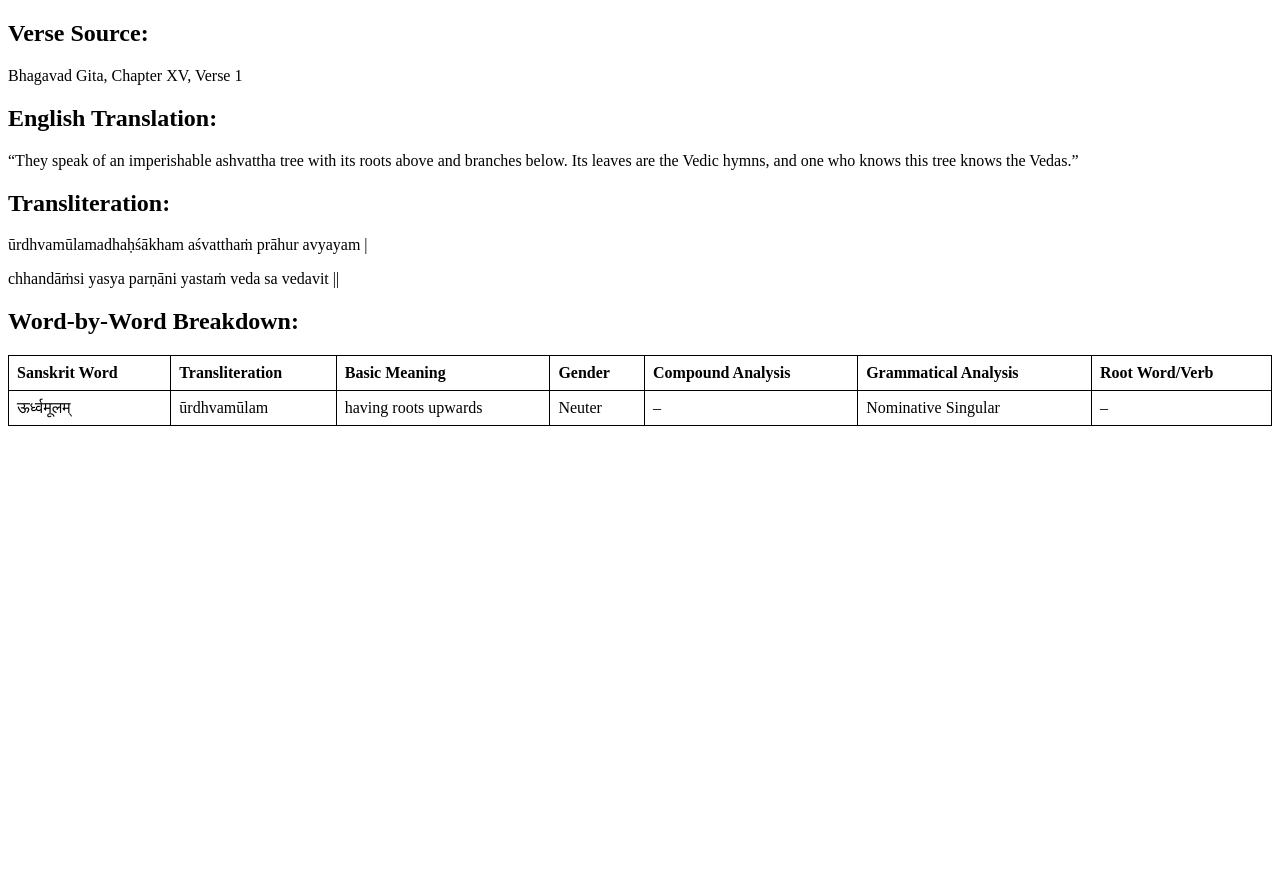
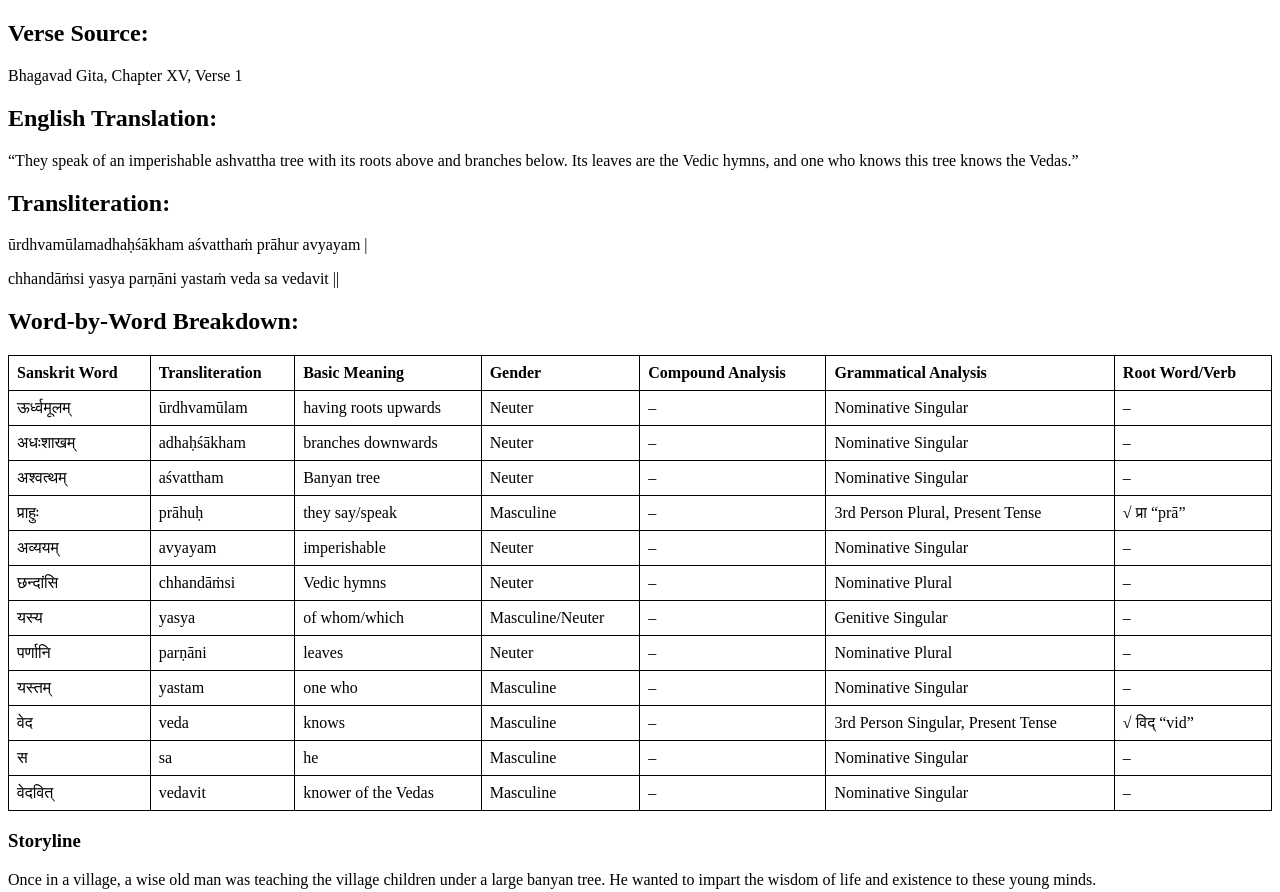
Before and after one commit to DeeshaWellness/Banyantree, a plain HTML site: page index.html in a window 1280 px wide. Shown: the top 892 px of the page. Before the commit the page ends 800 px from the top, so only its background shows below. Drawn offline with Linux system fonts and the light colour scheme.

Commit message:
Update index.html

```diff
--- a/index.html
+++ b/index.html
@@ -37,7 +37,6 @@
     <th>Grammatical Analysis</th>
     <th>Root Word/Verb</th>
   </tr>
-  <!-- Add rows here -->
   <tr>
     <td>ऊर्ध्वमूलम्</td>
     <td>ūrdhvamūlam</td>
@@ -47,10 +46,123 @@
     <td>Nominative Singular</td>
     <td>–</td>
   </tr>
-  <!-- More rows can be added similarly -->
+  <tr>
+    <td>अधःशाखम्</td>
+    <td>adhaḥśākham</td>
+    <td>branches downwards</td>
+    <td>Neuter</td>
+    <td>–</td>
+    <td>Nominative Singular</td>
+    <td>–</td>
+  </tr>
+  <tr>
+    <td>अश्वत्थम्</td>
+    <td>aśvattham</td>
+    <td>Banyan tree</td>
+    <td>Neuter</td>
+    <td>–</td>
+    <td>Nominative Singular</td>
+    <td>–</td>
+  </tr>
+  <tr>
+    <td>प्राहुः</td>
+    <td>prāhuḥ</td>
+    <td>they say/speak</td>
+    <td>Masculine</td>
+    <td>–</td>
+    <td>3rd Person Plural, Present Tense</td>
+    <td>√ प्रा “prā”</td>
+  </tr>
+  <tr>
+    <td>अव्ययम्</td>
+    <td>avyayam</td>
+    <td>imperishable</td>
+    <td>Neuter</td>
+    <td>–</td>
+    <td>Nominative Singular</td>
+    <td>–</td>
+  </tr>
+  <tr>
+    <td>छन्दांसि</td>
+    <td>chhandāṁsi</td>
+    <td>Vedic hymns</td>
+    <td>Neuter</td>
+    <td>–</td>
+    <td>Nominative Plural</td>
+    <td>–</td>
+  </tr>
+  <tr>
+    <td>यस्य</td>
+    <td>yasya</td>
+    <td>of whom/which</td>
+    <td>Masculine/Neuter</td>
+    <td>–</td>
+    <td>Genitive Singular</td>
+    <td>–</td>
+  </tr>
+  <tr>
+    <td>पर्णानि</td>
+    <td>parṇāni</td>
+    <td>leaves</td>
+    <td>Neuter</td>
+    <td>–</td>
+    <td>Nominative Plural</td>
+    <td>–</td>
+  </tr>
+  <tr>
+    <td>यस्तम्</td>
+    <td>yastam</td>
+    <td>one who</td>
+    <td>Masculine</td>
+    <td>–</td>
+    <td>Nominative Singular</td>
+    <td>–</td>
+  </tr>
+  <tr>
+    <td>वेद</td>
+    <td>veda</td>
+    <td>knows</td>
+    <td>Masculine</td>
+    <td>–</td>
+    <td>3rd Person Singular, Present Tense</td>
+    <td>√ विद् “vid”</td>
+  </tr>
+  <tr>
+    <td>स</td>
+    <td>sa</td>
+    <td>he</td>
+    <td>Masculine</td>
+    <td>–</td>
+    <td>Nominative Singular</td>
+    <td>–</td>
+  </tr>
+  <tr>
+    <td>वेदवित्</td>
+    <td>vedavit</td>
+    <td>knower of the Vedas</td>
+    <td>Masculine</td>
+    <td>–</td>
+    <td>Nominative Singular</td>
+    <td>–</td>
+  </tr>
 </table>
 
-<!-- Add more content here -->
+<h3>Storyline</h3>
+<p>Once in a village, a wise old man was teaching the village children under a large banyan tree. He wanted to impart the wisdom of life and existence to these young minds.</p>
+
+<img src="https://drive.google.com/uc?export=view&id=18z9ew9auVcOLrE_pzd2zhP2Pjo0sDEzU" alt="Story image 1">
+
+
+<p>Pointing towards the tree, he said, "This banyan tree is like the universe. Its roots, which are above, represent the ultimate source or Brahman, and its branches which spread out below signify our material existence."</p>
+
+<img src="https://drive.google.com/uc?export=view&id=1aDMAneVOZt3BfV9BA5B5hED_de97syzr" alt="Story image 2">
+
+
+<p>Each leaf of this tree is like the Vedic hymns, which contain the knowledge and wisdom to understand this universe and our purpose in it. Those who can understand the significance of this tree can understand the Vedas and the ultimate truth of life."</p>
+
+<img src="https://drive.google.com/uc?export=view&id=1jVHpjvNaacjjwhE7COJoK-TlDo8I0kkF" alt="Story image 3">
+
+<p>And so, under the shade of the banyan tree, the children learned not just about the world around them, but also about the deeper truths of existence.</p>
 
 </body>
 </html>
```
